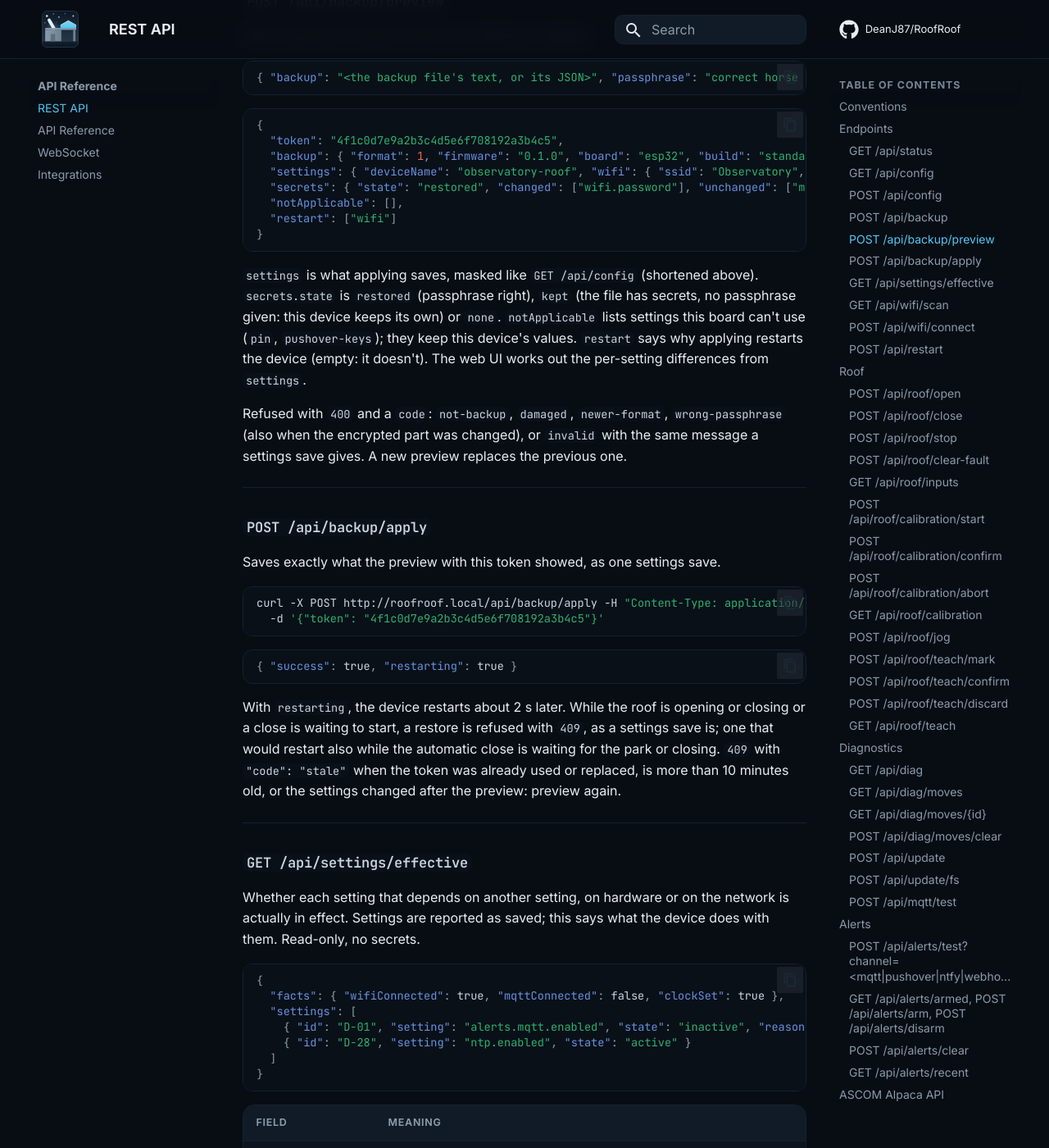
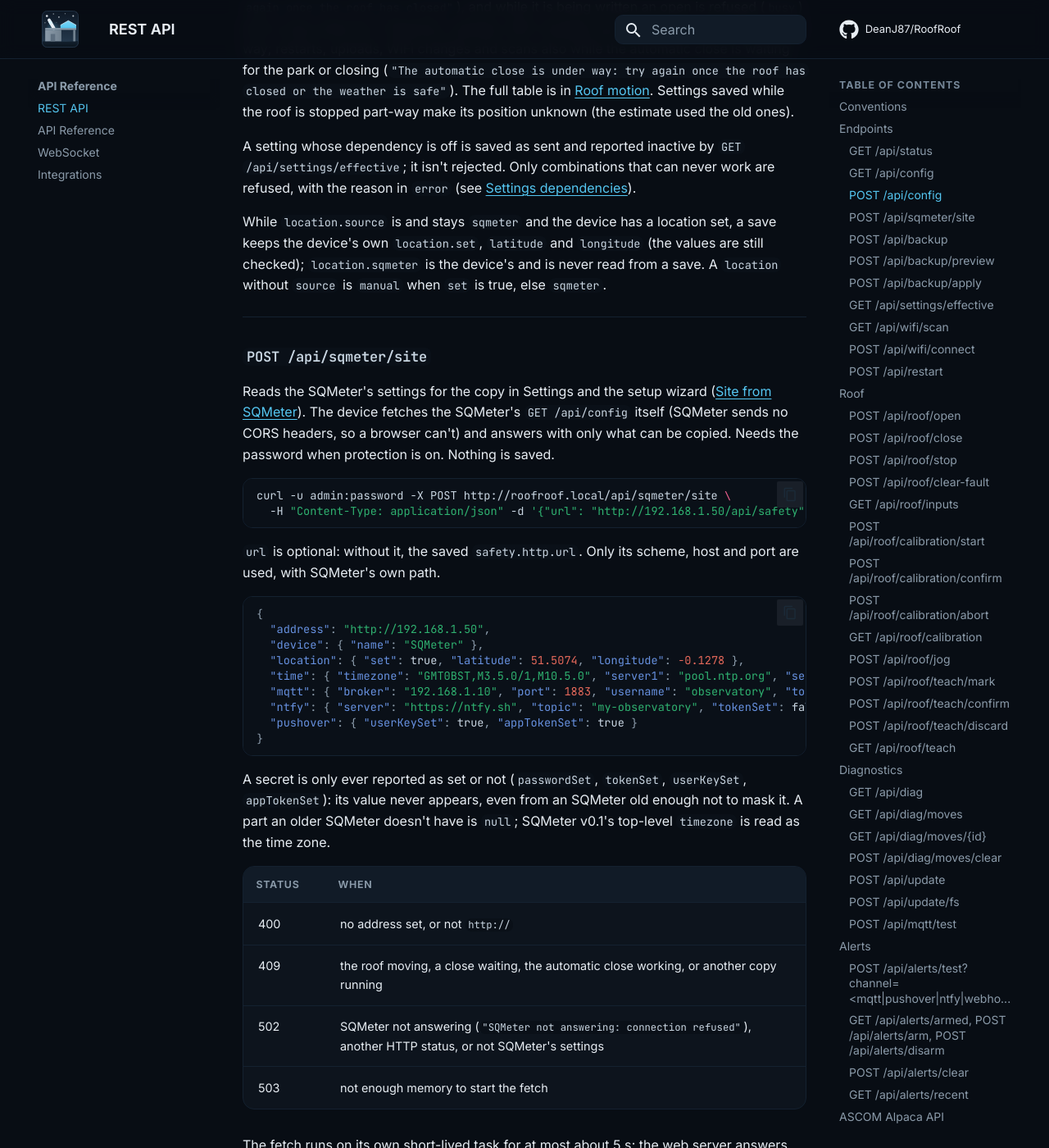
Before and after one commit to DeanJ87/RoofRoof, an MkDocs documentation site: the page built from docs/api/rest.md, in a window 1280 px wide and 1400 px high, scrolled down 5923 px. Shown: the whole window at 82% size. Built offline with MkDocs 1.6.1 and Material for MkDocs 9.7.7, drawn with Linux system fonts in a browser that asks for light colours; some of the changed text lies outside the part shown.

Commit message:
020: review fixes: one lock for settings saves and the location save; no location read when SQMeter's safety poll is due within it; a restored backup's location stands on a device that keeps none; the copy refuses an unreadable body and an overlong reply; the poller caches SQMeter's status URL

````diff
--- a/docs/api/rest.md
+++ b/docs/api/rest.md
@@ -88,6 +88,23 @@ Shortened above: the document also carries heap and stack figures, `partitions`
 
 `stackFree.roof` is the roof control task's unused stack in bytes.
 
+`location` says where the daylight failsafe's site comes from ([Site from SQMeter](../user-guide/close-on-unsafe.md#site-from-sqmeter)):
+
+```json
+"location": { "source": "sqmeter", "set": true, "gps": true, "savedAt": 1763540000, "readAgeSeconds": 180, "problem": null }
+```
+
+| Field | Meaning |
+|---|---|
+| `source` | `sqmeter` (read from the SQMeter at the weather source's address) or `manual` (typed in) |
+| `set` | a location is known; without one daylight's state is unknown ("Location not set") |
+| `gps` | the kept location was SQMeter's GPS fix |
+| `savedAt` | Unix seconds when the location read from SQMeter was last saved; `null` when never, when the clock wasn't set, or with `manual` |
+| `readAgeSeconds` | seconds since SQMeter's location was last read in this run; `null` before the first good read, or with `manual` |
+| `problem` | why SQMeter's location isn't being read now: `noAddress` (the weather source address isn't set), `waiting` (not read yet), `unreachable`, `unreadable` or `noLocation` (SQMeter has none); `null` when the last read was good, or with `manual` |
+
+SQMeter's location is never a safety input: it only sets where the sun's altitude is worked out for.
+
 ---
 
 ### `GET /api/config`
@@ -133,6 +150,44 @@ Successful saves return:
 While the roof is opening or closing, every settings save is refused with `409` and `{"error": "The roof is moving: stop it first, then try again"}`: writing the flash pauses the processor's code cache, and with it the roof's control task and watchdog. A save is also refused while a close is waiting to start (`"A close is waiting to start: try again once the roof has closed"`), and while it is being written an open is refused (`busy`) and a close waits for it. Restores, uploads, WiFi changes and restarts are refused the same way; restarts, uploads, WiFi changes and scans also while the automatic close is waiting for the park or closing (`"The automatic close is under way: try again once the roof has closed or the weather is safe"`). The full table is in [Roof motion](../user-guide/roof-motion.md#while-the-roof-moves). Settings saved while the roof is stopped part-way make its position unknown (the estimate used the old ones).
 
 A setting whose dependency is off is saved as sent and reported inactive by `GET /api/settings/effective`; it isn't rejected. Only combinations that can never work are refused, with the reason in `error` (see [Settings dependencies](../reference/settings-dependencies.md)).
+
+While `location.source` is and stays `sqmeter` and the device has a location set, a save keeps the device's own `location.set`, `latitude` and `longitude` (the values are still checked); `location.sqmeter` is the device's and is never read from a save. A `location` without `source` is `manual` when `set` is true, else `sqmeter`.
+
+---
+
+### `POST /api/sqmeter/site`
+
+Reads the SQMeter's settings for the copy in Settings and the setup wizard ([Site from SQMeter](../user-guide/close-on-unsafe.md#copy-from-sqmeter)). The device fetches the SQMeter's `GET /api/config` itself (SQMeter sends no CORS headers, so a browser can't) and answers with only what can be copied. Needs the password when protection is on. Nothing is saved.
+
+```bash
+curl -u admin:password -X POST http://roofroof.local/api/sqmeter/site \
+  -H "Content-Type: application/json" -d '{"url": "http://192.168.1.50/api/safety"}'
+```
+
+`url` is optional: without it, the saved `safety.http.url`. Only its scheme, host and port are used, with SQMeter's own path.
+
+```json
+{
+  "address": "http://192.168.1.50",
+  "device": { "name": "SQMeter" },
+  "location": { "set": true, "latitude": 51.5074, "longitude": -0.1278 },
+  "time": { "timezone": "GMT0BST,M3.5.0/1,M10.5.0", "server1": "pool.ntp.org", "server2": "time.nist.gov" },
+  "mqtt": { "broker": "192.168.1.10", "port": 1883, "username": "observatory", "topic": "sqmeter", "passwordSet": true },
+  "ntfy": { "server": "https://ntfy.sh", "topic": "my-observatory", "tokenSet": false },
+  "pushover": { "userKeySet": true, "appTokenSet": true }
+}
+```
+
+A secret is only ever reported as set or not (`passwordSet`, `tokenSet`, `userKeySet`, `appTokenSet`): its value never appears, even from an SQMeter old enough not to mask it. A part an older SQMeter doesn't have is `null`; SQMeter v0.1's top-level `timezone` is read as the time zone.
+
+| Status | When |
+|---|---|
+| 400 | no address set, or not `http://` |
+| 409 | the roof moving, a close waiting, the automatic close working, or another copy running |
+| 502 | SQMeter not answering (`"SQMeter not answering: connection refused"`), another HTTP status, or not SQMeter's settings |
+| 503 | not enough memory to start the fetch |
+
+The fetch runs on its own short-lived task for at most about 5 s; the web server answers when it is done.
 
 ---
 
````
Also changed, not shown: specs/020-sqmeter-site-data/contracts/sqmeter-site-api.md (+1 -1 lines), specs/020-sqmeter-site-data/data-model.md (+3 -2 lines), specs/020-sqmeter-site-data/research.md (+8 -4 lines), specs/020-sqmeter-site-data/spec.md (+6 -4 lines), 11 other files.
